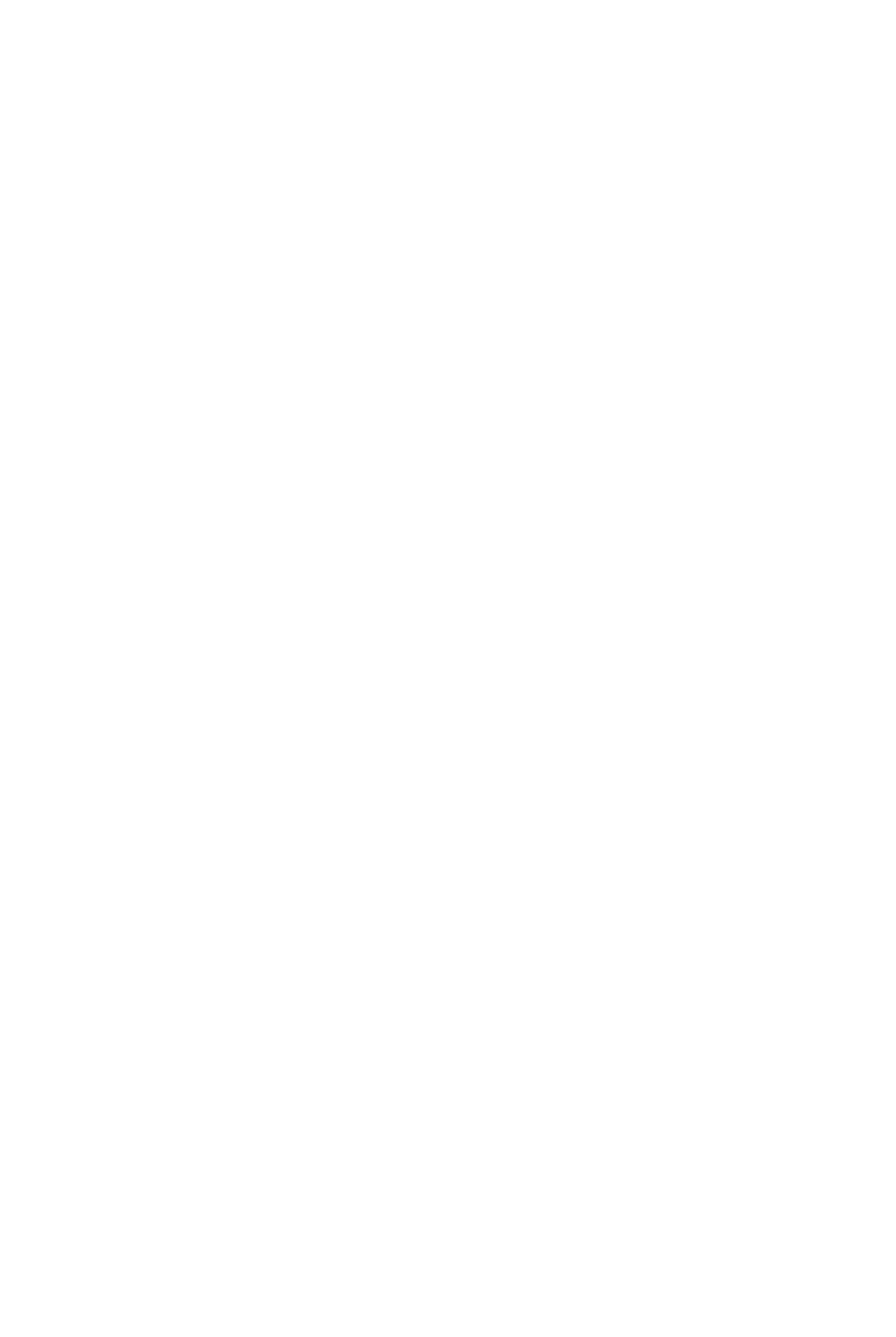
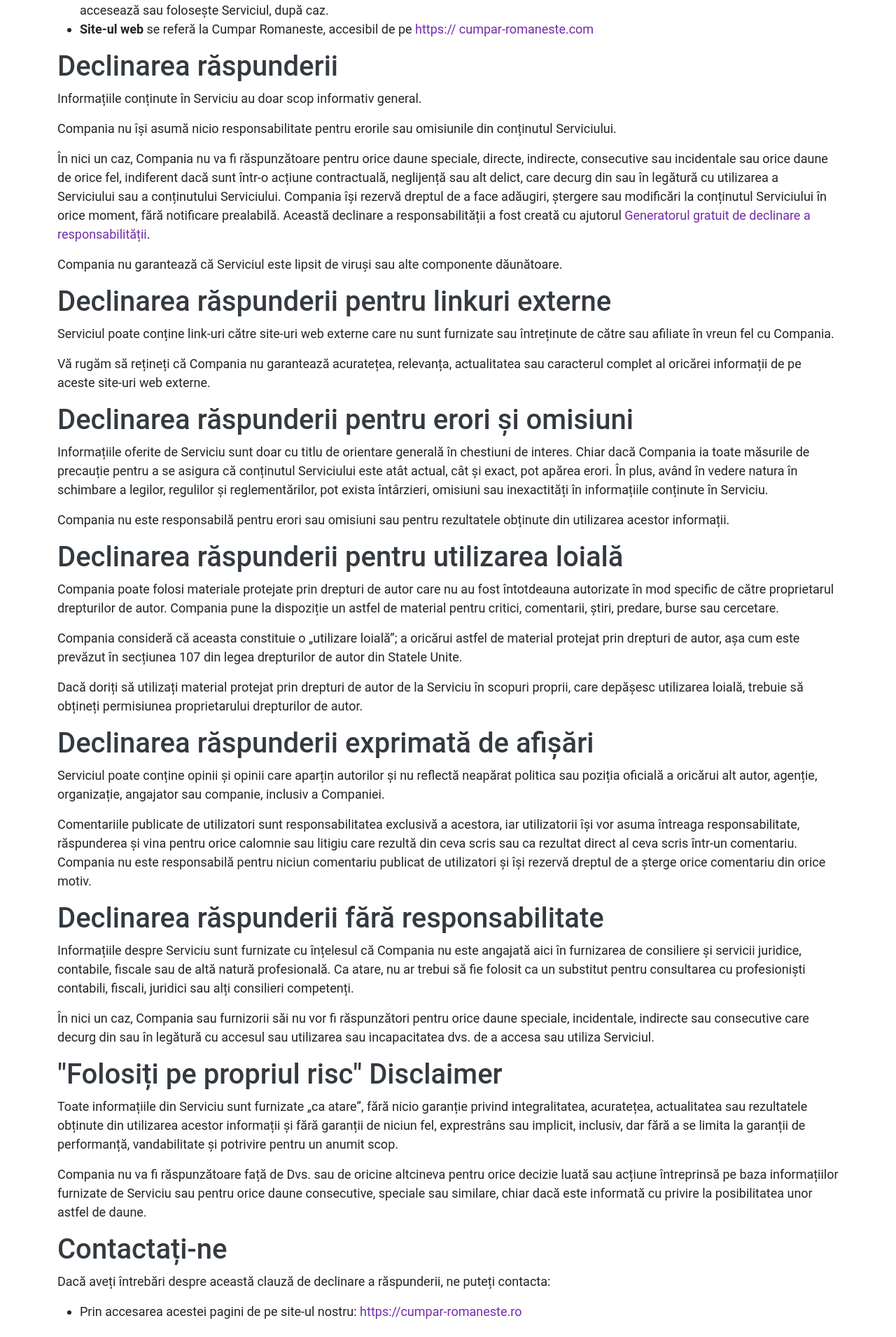
Before and after one commit to sg1asgard/cumpar-romaneste, a Vue app: page /declinarea-raspunderii in a window 1280 px wide. Shown: the part 710-2620 px from the top of the page at 70% size. Before the commit the page ends 848 px from the top, so only its background shows below. Built offline with nearby package versions, Linux system fonts and the light colour scheme.

Commit message:
latest updates

```diff
--- a/src/views/DeclinareaRaspunderii.vue
+++ b/src/views/DeclinareaRaspunderii.vue
@@ -11,13 +11,175 @@ import PageHeader from '@/components/shared/PageHeader.vue'
       class="has-separator"
     />
     <main>
-      <h3 class="mt-5 text-capitalize">Politica de Confidentialitate</h3>
-      <div>...</div>
+      <h1 class="mt-5 text-capitalize">Declinarea răspunderii</h1>
+
+      <p>Ultima actualizare: 20 iunie 2023</p>
+      <h1>Interpretare și definiții</h1>
+      <h2>Interpretare</h2>
+      <p>
+        Cuvintele a căror litera inițială este scrisă cu majuscule au
+        semnificații definite în următoarele condiții. Următoarele definiții vor
+        avea același înțeles, indiferent dacă apar la singular sau la plural.
+      </p>
+      <h2>Definiții</h2>
+      <p>În scopul acestei clauze de declinare a răspunderii:</p>
+      <ul>
+        <li>
+          <strong>Companie</strong> (denumită fie „Compania”, „Noi”, „Noi” sau
+          „Noștri” în această clauză de declinare a răspunderii) se referă la
+          Cumpar Romaneste.
+        </li>
+        <li><strong>Serviciul</strong> se referă la site-ul web.</li>
+        <li>
+          <strong>Dvs.</strong> înseamnă persoana care accesează Serviciul, sau
+          compania sau altă entitate juridică în numele căreia respectiva
+          persoană accesează sau folosește Serviciul, după caz.
+        </li>
+        <li>
+          <strong>Site-ul web</strong> se referă la Cumpar Romaneste, accesibil
+          de pe
+          <a
+            href="https://cumpar-romaneste.com"
+            rel="external nofollow noopener"
+            target="_blank"
+            >https:// cumpar-romaneste.com</a
+          >
+        </li>
+      </ul>
+      <h1>Declinarea răspunderii</h1>
+      <p>Informațiile conținute în Serviciu au doar scop informativ general.</p>
+      <p>
+        Compania nu își asumă nicio responsabilitate pentru erorile sau
+        omisiunile din conținutul Serviciului.
+      </p>
+      <p>
+        În nici un caz, Compania nu va fi răspunzătoare pentru orice daune
+        speciale, directe, indirecte, consecutive sau incidentale sau orice
+        daune de orice fel, indiferent dacă sunt într-o acțiune contractuală,
+        neglijență sau alt delict, care decurg din sau în legătură cu utilizarea
+        a Serviciului sau a conținutului Serviciului. Compania își rezervă
+        dreptul de a face adăugiri, ștergere sau modificări la conținutul
+        Serviciului în orice moment, fără notificare prealabilă. Această
+        declinare a responsabilității a fost creată cu ajutorul
+        <a
+          href="https://www.freeprivacypolicy.com/free-disclaimer-generator/"
+          target="_blank"
+          >Generatorul gratuit de declinare a responsabilității</a
+        >.
+      </p>
+      <p>
+        Compania nu garantează că Serviciul este lipsit de viruși sau alte
+        componente dăunătoare.
+      </p>
+      <h1>Declinarea răspunderii pentru linkuri externe</h1>
+      <p>
+        Serviciul poate conține link-uri către site-uri web externe care nu sunt
+        furnizate sau întreținute de către sau afiliate în vreun fel cu
+        Compania.
+      </p>
+      <p>
+        Vă rugăm să rețineți că Compania nu garantează acuratețea, relevanța,
+        actualitatea sau caracterul complet al oricărei informații de pe aceste
+        site-uri web externe.
+      </p>
+      <h1>Declinarea răspunderii pentru erori și omisiuni</h1>
+      <p>
+        Informațiile oferite de Serviciu sunt doar cu titlu de orientare
+        generală în chestiuni de interes. Chiar dacă Compania ia toate măsurile
+        de precauție pentru a se asigura că conținutul Serviciului este atât
+        actual, cât și exact, pot apărea erori. În plus, având în vedere natura
+        în schimbare a legilor, regulilor și reglementărilor, pot exista
+        întârzieri, omisiuni sau inexactități în informațiile conținute în
+        Serviciu.
+      </p>
+      <p>
+        Compania nu este responsabilă pentru erori sau omisiuni sau pentru
+        rezultatele obținute din utilizarea acestor informații.
+      </p>
+      <h1>Declinarea răspunderii pentru utilizarea loială</h1>
+      <p>
+        Compania poate folosi materiale protejate prin drepturi de autor care nu
+        au fost întotdeauna autorizate în mod specific de către proprietarul
+        drepturilor de autor. Compania pune la dispoziție un astfel de material
+        pentru critici, comentarii, știri, predare, burse sau cercetare.
+      </p>
+      <p>
+        Compania consideră că aceasta constituie o „utilizare loială”; a
+        oricărui astfel de material protejat prin drepturi de autor, așa cum
+        este prevăzut în secțiunea 107 din legea drepturilor de autor din
+        Statele Unite.
+      </p>
+      <p>
+        Dacă doriți să utilizați material protejat prin drepturi de autor de la
+        Serviciu în scopuri proprii, care depășesc utilizarea loială, trebuie să
+        obțineți permisiunea proprietarului drepturilor de autor.
+      </p>
+      <h1>Declinarea răspunderii exprimată de afișări</h1>
+      <p>
+        Serviciul poate conține opinii și opinii care aparțin autorilor și nu
+        reflectă neapărat politica sau poziția oficială a oricărui alt autor,
+        agenție, organizație, angajator sau companie, inclusiv a Companiei.
+      </p>
+      <p>
+        Comentariile publicate de utilizatori sunt responsabilitatea exclusivă a
+        acestora, iar utilizatorii își vor asuma întreaga responsabilitate,
+        răspunderea și vina pentru orice calomnie sau litigiu care rezultă din
+        ceva scris sau ca rezultat direct al ceva scris într-un comentariu.
+        Compania nu este responsabilă pentru niciun comentariu publicat de
+        utilizatori și își rezervă dreptul de a șterge orice comentariu din
+        orice motiv.
+      </p>
+      <h1>Declinarea răspunderii fără responsabilitate</h1>
+      <p>
+        Informațiile despre Serviciu sunt furnizate cu înțelesul că Compania nu
+        este angajată aici în furnizarea de consiliere și servicii juridice,
+        contabile, fiscale sau de altă natură profesională. Ca atare, nu ar
+        trebui să fie folosit ca un substitut pentru consultarea cu
+        profesioniști contabili, fiscali, juridici sau alți consilieri
+        competenți.
+      </p>
+      <p>
+        În nici un caz, Compania sau furnizorii săi nu vor fi răspunzători
+        pentru orice daune speciale, incidentale, indirecte sau consecutive care
+        decurg din sau în legătură cu accesul sau utilizarea sau incapacitatea
+        dvs. de a accesa sau utiliza Serviciul.
+      </p>
+      <h1>&quot;Folosiți pe propriul risc&quot; Disclaimer</h1>
+      <p>
+        Toate informațiile din Serviciu sunt furnizate „ca atare”, fără nicio
+        garanție privind integralitatea, acuratețea, actualitatea sau
+        rezultatele obținute din utilizarea acestor informații și fără garanții
+        de niciun fel, exprestrâns sau implicit, inclusiv, dar fără a se limita
+        la garanții de performanță, vandabilitate și potrivire pentru un anumit
+        scop.
+      </p>
+      <p>
+        Compania nu va fi răspunzătoare față de Dvs. sau de oricine altcineva
+        pentru orice decizie luată sau acțiune întreprinsă pe baza informațiilor
+        furnizate de Serviciu sau pentru orice daune consecutive, speciale sau
+        similare, chiar dacă este informată cu privire la posibilitatea unor
+        astfel de daune.
+      </p>
+      <h1>Contactați-ne</h1>
+      <p>
+        Dacă aveți întrebări despre această clauză de declinare a răspunderii,
+        ne puteți contacta:
+      </p>
+      <ul>
+        <li>
+          Prin accesarea acestei pagini de pe site-ul nostru:
+          <a
+            href="https://cumpar-romaneste.ro"
+            rel="external nofollow noopener"
+            target="_blank"
+            >https://cumpar-romaneste.ro</a
+          >
+        </li>
+      </ul>
     </main>
 
     <FooterNav />
   </div>
 </template>
 
-<style lang="scss" scoped>
-</style>
+<style lang="scss" scoped></style>
```
